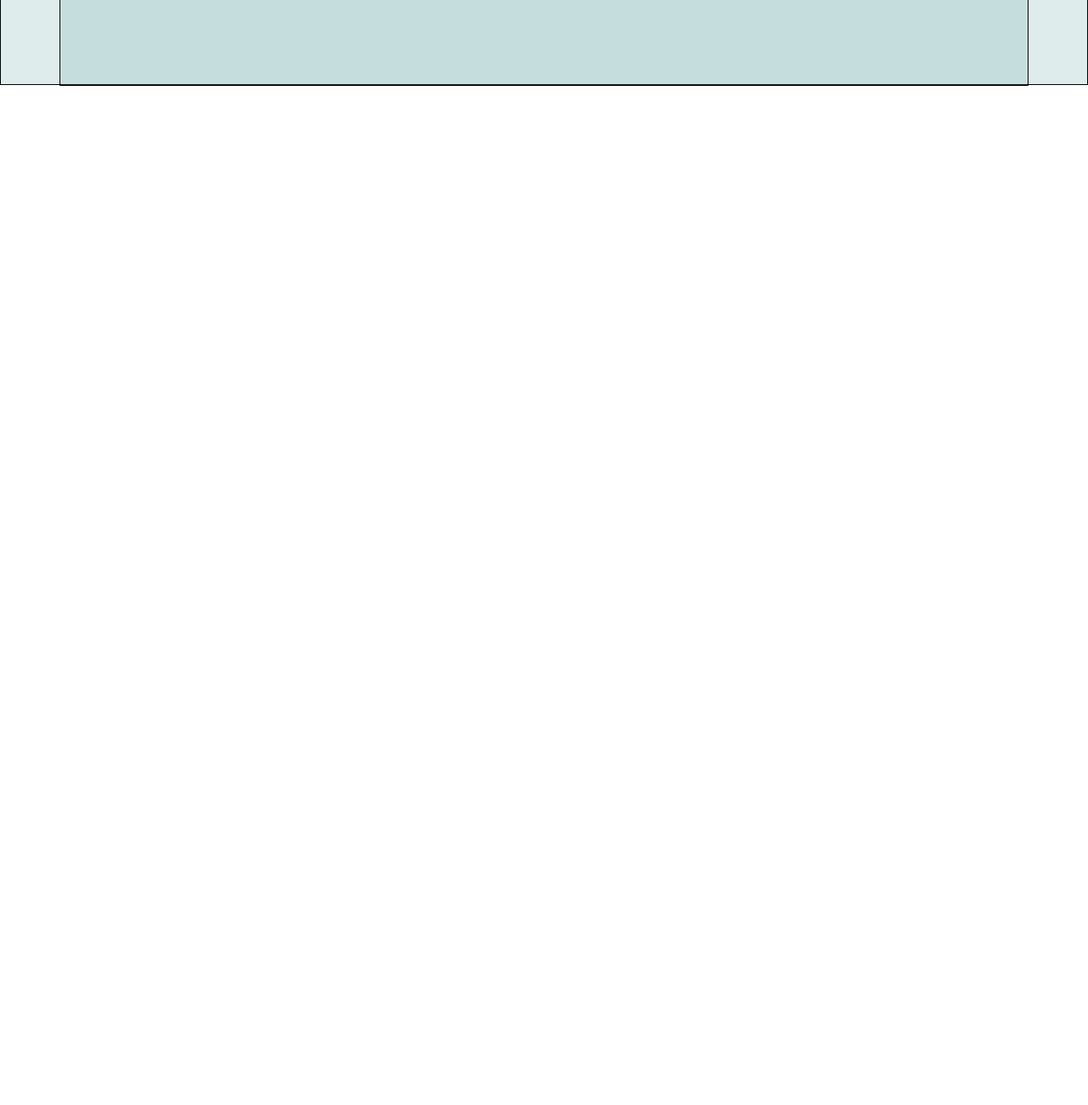
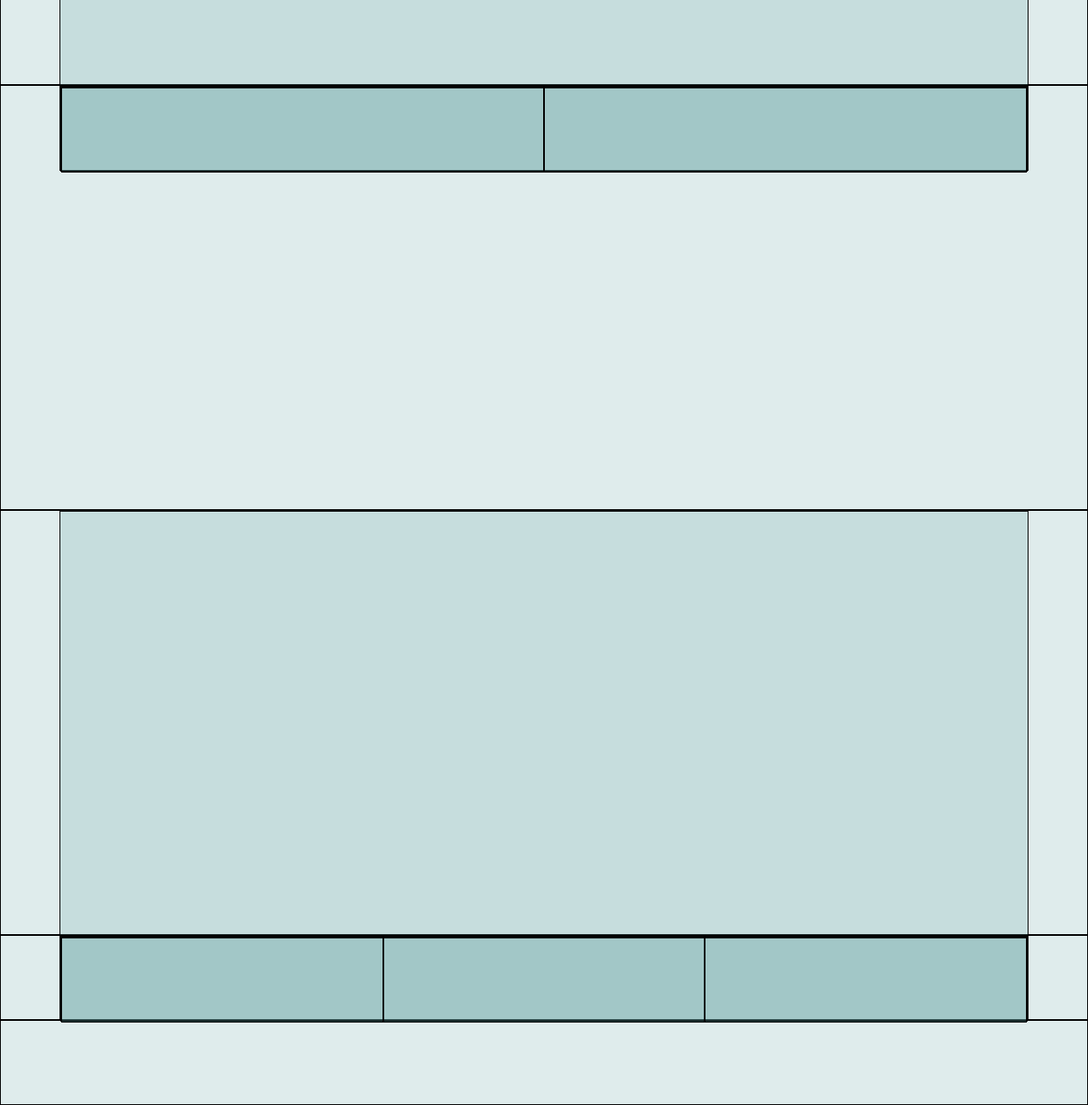
Before and after one commit to RiccardoBeca/html-css-bootstrap-freelancer, a plain HTML site: page index.html in a window 1280 px wide. Shown: the part 1000-2300 px from the top of the page at 85% size. Before the commit the page ends 1101 px from the top, so only its background shows below. Drawn offline with nearby package versions, Linux system fonts and the light colour scheme.

Commit message:
debug layout completed?

```diff
--- a/index.html
+++ b/index.html
@@ -45,7 +45,6 @@
             <div class="col debug"></div>
             <div class="col debug"></div>
             <div class="col debug"></div>
-
           </div>
         </div>
       </div>
@@ -53,16 +52,45 @@
     <!-- /PORTFOLIO -->
 
     <!-- ABOUT -->
-    <section></section>
+    <section>
+      <div class="container-fluid dbg-xl">
+        <div class="container debug">
+          <div class="row  debug">
+            <div class="col debug"></div>
+            <div class="col debug"></div>
+          </div>
+        </div>
+      </div>
+    </section>
     <!-- /ABOUT -->
 
     <!-- CONTACT ME -->
-    <section></section>
+    <section>
+      <div class="container-fluid dbg-xl">
+        <div class="container dbg-xl">
+
+        </div>
+      </div>
+    </section>
     <!-- /CONTACT ME -->
   </main>
   <!-- /MAIN -->
+
+
   <!-- FOOTER -->
-  <footer></footer>
+  <footer>
+    <div class="container-fluid debug">
+      <div class="container debug">
+        <div class="row row-cols-3 debug">
+          <div class="col debug"></div>
+          <div class="col debug"></div>
+          <div class="col debug"></div>
+        </div>
+      </div>
+    </div>
+    <div class="container-fluid debug"></div>
+
+  </footer>
   <!-- /FOOTER -->
 
 </body>
```
